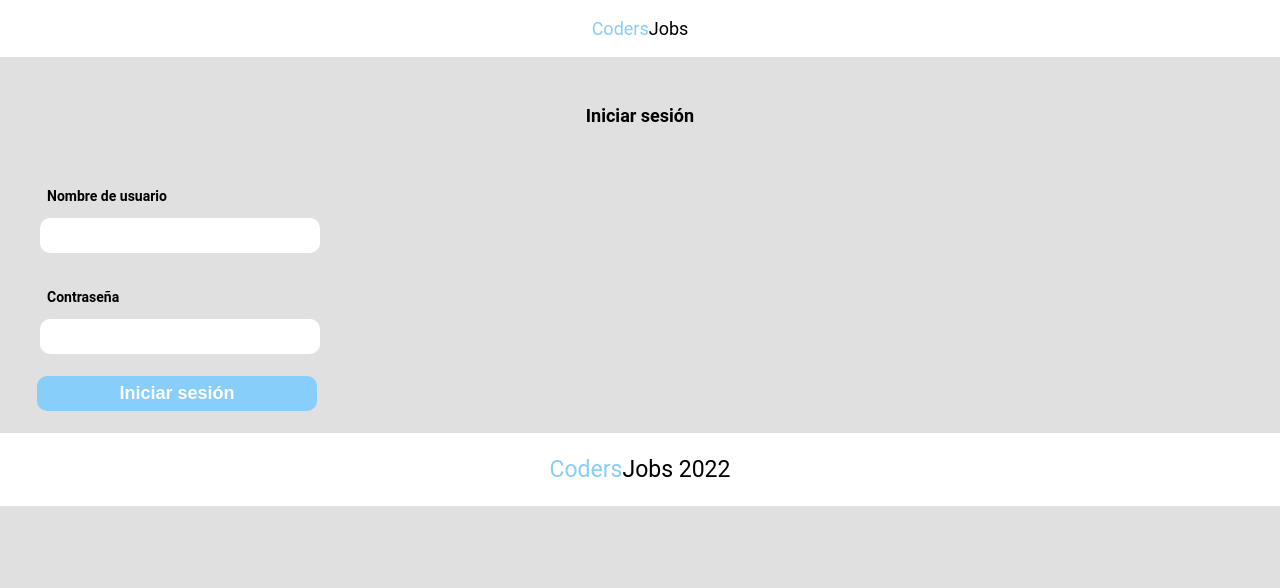
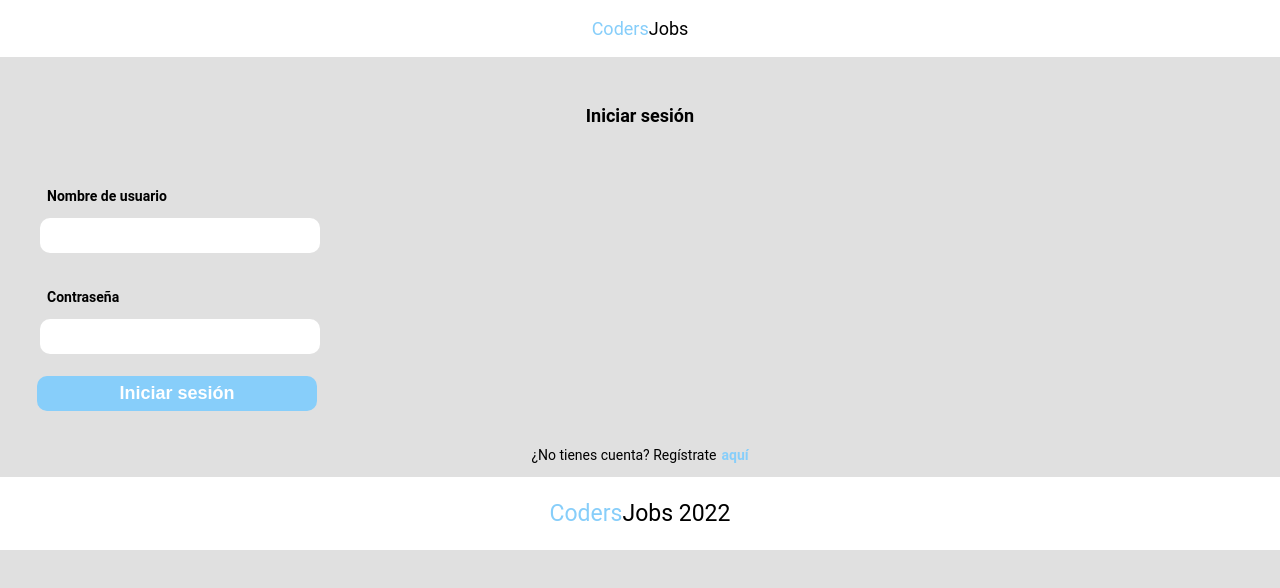
Before and after one commit to DavidLlobet/CodersJobs-FrontEnd, a React (Create React App) app: page /login in a window 1280 px wide. Shown: the top 588 px of the page. Built offline with nearby package versions, Linux system fonts and the light colour scheme.

Commit message:
Add question to register in LoginPage component

```diff
--- a/src/pages/LoginPage/LoginPage.scss
+++ b/src/pages/LoginPage/LoginPage.scss
@@ -4,3 +4,20 @@
   margin: 48px 0;
   text-align: center;
 }
+
+.register {
+  display: flex;
+  justify-content: center;
+
+  &__text {
+    font-size: 14px;
+    padding-right: 5px;
+  }
+
+  &__click {
+    color: #87cefa;
+    font-size: 14px;
+    font-weight: 600;
+    text-align: center;
+  }
+}
--- a/src/pages/LoginPage/LoginPage.tsx
+++ b/src/pages/LoginPage/LoginPage.tsx
@@ -5,6 +5,10 @@ const LoginPage = (): JSX.Element => (
   <>
     <p className="title">Iniciar sesión</p>
     <LoginForm />
+    <div className="register">
+      <p className="register__text">¿No tienes cuenta? Regístrate</p>
+      <p className="register__click">aquí</p>
+    </div>
   </>
 );
 
```
